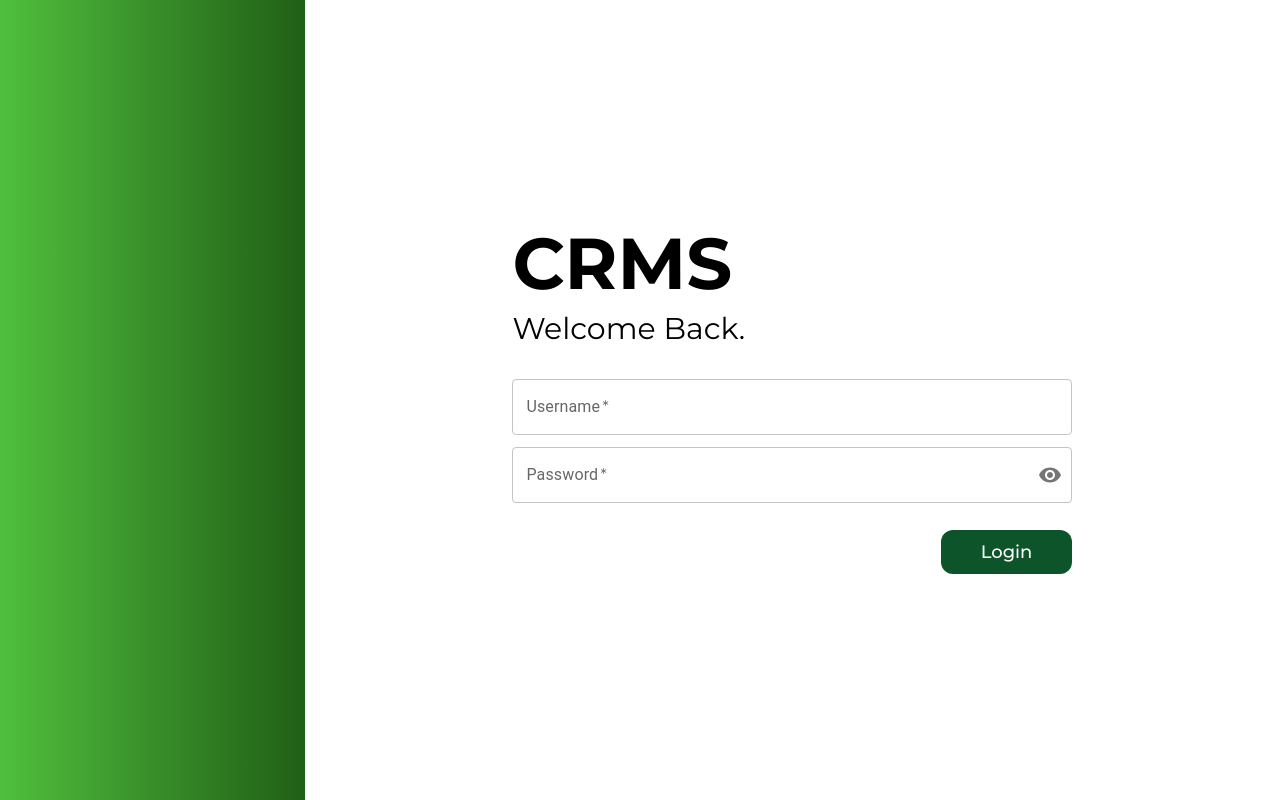
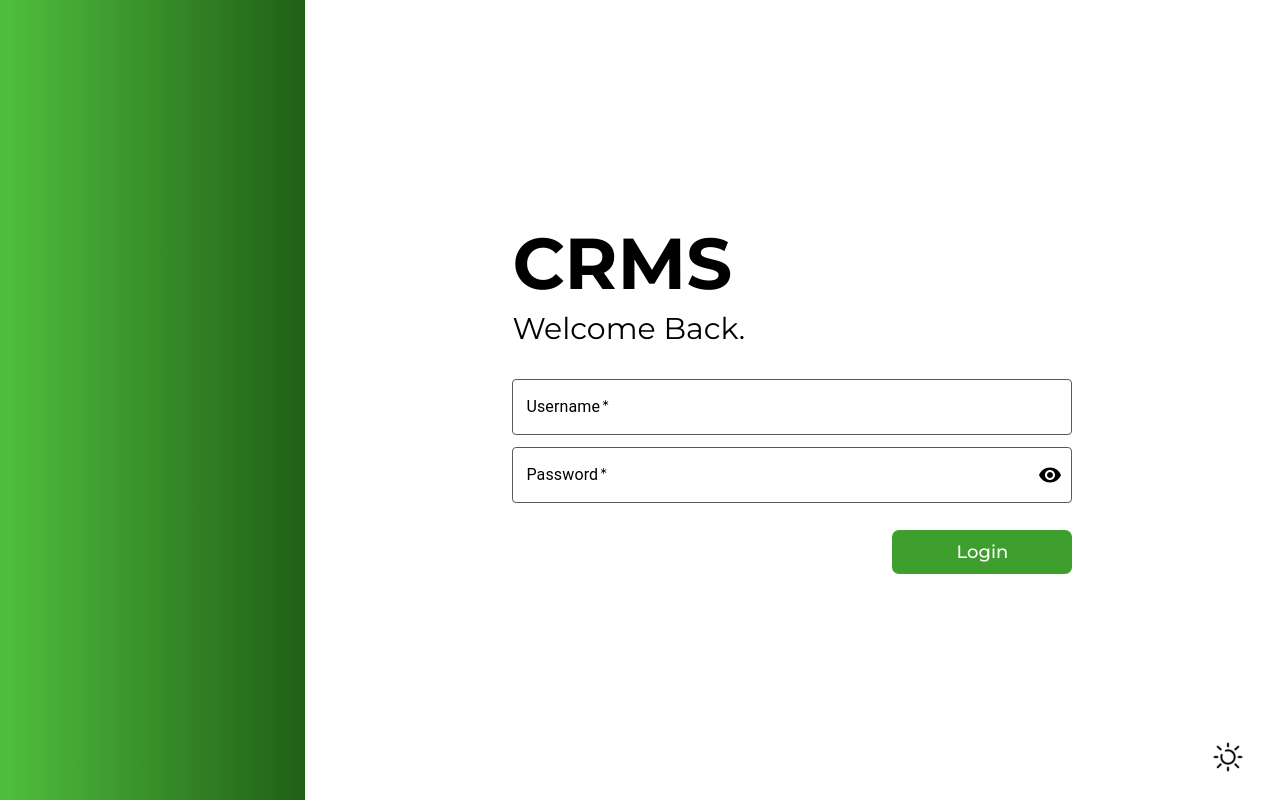
Before and after one commit to petaaar88/CRMS---Frontend, a React (Vite) app: page /login in a window 1280 px wide. Built offline with nearby package versions, Linux system fonts and the light colour scheme; no server answers.

Commit message:
Add theme color definition and implementation

```diff
--- a/src/components/Heading.jsx
+++ b/src/components/Heading.jsx
@@ -3,7 +3,7 @@ import UserBadge from './UserBadge'
 const Heading = ({title}) => {
   return (
     <div className='flex justify-between items-center mb-8 dark:bg-moja'>
-      <h1 className='text-4xl font-bold'>{title}</h1>
+      <h1 className='text-4xl font-bold text-black dark:text-warm-gray'>{title}</h1>
       <UserBadge/>
     </div>
   )
--- a/src/components/LoginForm.jsx
+++ b/src/components/LoginForm.jsx
@@ -1,10 +1,29 @@
 import { Visibility, VisibilityOff } from "@mui/icons-material";
 import { FormControl, FormHelperText, IconButton, InputAdornment, InputLabel, OutlinedInput, TextField } from "@mui/material"
-import { useState } from "react";
+import { useContext, useState } from "react";
 import { useAuth }  from '../contexts/AuthContext';
 import { useNavigate } from "react-router-dom";
+import { ThemeContext } from "../contexts/ThemeContext";
 
 const LoginForm = () => {
+
+  const COLORS = {
+    white: '#FFFFFF',
+    lightGray: '#F9F9F9',
+    darkGray: '#5A5A5A',
+    black: '#000000',
+    gray: '#F6F6F6',
+
+    darkGreen: '#252E2D',
+    darkerGreen: '#181F20',
+    forestGreen: '#244E39',
+    lightWhite: '#FFFFFF',
+    warmGray: '#BCB5B5',
+    lightGray: '#BEBEBE',
+    deepGreen: '#2D3736',
+  };
+
+  const {theme} = useContext(ThemeContext);
 
   const navigate  = useNavigate();
   const { handleLogin, isError } = useAuth();
@@ -33,7 +52,6 @@ const LoginForm = () => {
       setCredentials({username: null, password: null})
       navigate('/reports', {replace:true});
     }
-
   }
 
   const handleUsernameInput = (e) => setCredentials({...credentials, username: e.target.value});
@@ -42,37 +60,108 @@ const LoginForm = () => {
 
   return (
     <form method="POST" className="flex flex-col gap-y-3" onSubmit={handleSubmit}>
-      <TextField error={isError} required onChange={handleUsernameInput} className="lg:w-140 sm:w-100 w-83"  id="outlined-basic" label="Username" variant="outlined" helperText={isError ? "Invalid Username Or Password" : ""} />
-      <FormControl error={isError} required onChange={handlePasswordInput} className="lg:w-140 sm:w-100 w-83" variant="outlined" >
-       <InputLabel htmlFor="outlined-adornment-password">Password</InputLabel>
+      <TextField
+          error={isError}
+          required
+          onChange={handleUsernameInput}
+          className="lg:w-140 sm:w-100 w-83"
+          id="outlined-basic"
+          label="Username"
+          variant="outlined"
+          helperText={isError ? "Invalid Username Or Password" : ""}
+          sx={{
+            '& label': {
+              color: theme === "light" ? COLORS.black : COLORS.white,
+            },
+            '& label.Mui-focused': {
+              color: theme === "light" ? COLORS.black : COLORS.white,
+            },
+            '& .MuiOutlinedInput-root': {
+              backgroundColor: theme === "light" ? COLORS.white : COLORS.darkerGreen,
+              color: theme === "light" ? COLORS.black : COLORS.white,
+              '& input': {
+                color: theme === "light" ? COLORS.black : COLORS.white,
+              },
+              '& fieldset': {
+                borderColor: COLORS.darkGray,
+              },
+              '&:hover fieldset': {
+                borderColor: COLORS.lightGray,
+              },
+              '&.Mui-focused fieldset': {
+                borderColor: COLORS.lightGray,
+              },
+            },
+            '& .MuiFormHelperText-root': {
+              color: '#ff6b6b',
+            },
+          }}
+        />
+
+      <FormControl
+  error={isError}
+  required
+  onChange={handlePasswordInput}
+  className="lg:w-140 sm:w-100 w-83"
+  variant="outlined"
+>
+<InputLabel
+    htmlFor="outlined-adornment-password"
+    sx={{
+      color: theme === "light" ? COLORS.black : COLORS.white,
+      '&.Mui-focused': {
+        color: theme === "light" ? COLORS.black : COLORS.white,
+      },
+    }}
+  >
+    Password
+  </InputLabel>
+
   <OutlinedInput
-
     id="outlined-adornment-password"
     type={showPassword ? 'text' : 'password'}
+    label="Password"
     endAdornment={
-              <InputAdornment position="end" >
+      <InputAdornment position="end">
         <IconButton
-                  aria-label={
-                    showPassword ? 'hide the password' : 'display the password'
-                  }
+          aria-label={showPassword ? 'hide the password' : 'display the password'}
           onClick={handleClickShowPassword}
           onMouseDown={handleMouseDownPassword}
           onMouseUp={handleMouseUpPassword}
           edge="end"
+          sx={{
+            color: theme === "light" ? COLORS.black : COLORS.white,
+          }}
         >
           {showPassword ? <VisibilityOff /> : <Visibility />}
         </IconButton>
       </InputAdornment>
     }
-            label="Password"
-
+    sx={{
+      backgroundColor: theme === "light" ? COLORS.white : COLORS.darkerGreen,
+      color: theme === "light" ? COLORS.black : COLORS.white,
+      '& input': {
+        color: theme === "light" ? COLORS.black : COLORS.white,
+        caretColor: theme === "light" ? COLORS.black : COLORS.white,
+      },
+      '& .MuiOutlinedInput-notchedOutline': {
+        borderColor: COLORS.darkGray,
+      },
+      '&:hover .MuiOutlinedInput-notchedOutline': {
+        borderColor: COLORS.lightGray,
+      },
+      '&.Mui-focused .MuiOutlinedInput-notchedOutline': {
+        borderColor: COLORS.lightGray,
+      },
+    }}
   />
-      <FormHelperText>
-        {isError ? "Invalid Username Or Password" : ""}
+  <FormHelperText sx={{ color: '#ff6b6b' }}>
+    {isError ? 'Invalid Username Or Password' : ''}
   </FormHelperText>
 </FormControl>
+
       <div className="flex justify-end mt-3">
-        <button className="bg-green-900 text-white sm:w-auto w-full cursor-pointer px-10 py-2 rounded-xl text-lg font-medium">Login</button>
+        <button className="bg-button-light-green dark:bg-button-dark-green text-white sm:w-45 w-full cursor-pointer px-10 py-2 rounded-[7px] text-lg font-medium">Login</button>
       </div>
     </form>
   )
--- a/src/components/Menu.jsx
+++ b/src/components/Menu.jsx
@@ -1,26 +1,31 @@
 import { NavLink } from 'react-router-dom'
-import MenuButton from './MenuButton'
 import ThemeButton from './ThemeButton'
+import { ThemeContext } from '../contexts/ThemeContext'
+import { useContext } from 'react'
 
 const Menu = () => {
 
+  const MENU_BUTTON_ACTIVE_COLOR = {
+    light: "#50BF3D",
+    dark: "#5CF8AA"
+  }
+  const{theme} = useContext(ThemeContext);
   const navStyle = ({isActive}) =>{
       return {
-        color: isActive ?"blue" : "white",
-        borderRight: isActive ? "8px solid blue " : ""
+        color: isActive ? MENU_BUTTON_ACTIVE_COLOR[theme] : (theme === "dark" ? "#fff" : "#000"),
+        borderRight: isActive ? "8px solid " + MENU_BUTTON_ACTIVE_COLOR[theme] + "" : ""
       }
   }
 
   return (
-
-    <nav style={{background:"#252E2D", width:"300px"}} className="h-screen fixed">
+    <nav style={{width:"300px"}} className="h-screen fixed bg-white dark:bg-dark-green shadow-xl">
         <div className='h-full flex flex-col justify-between'>
           <div>
-            <h3 className="text-5xl text-white font-semibold text-center py-7">CRMS</h3>
+            <h3 className="text-5xl text-black dark:text-white font-semibold text-center py-7">CRMS</h3>
             <ul>
-              <li><NavLink style={navStyle} className={'block w-full text-center py-3 text-lg text-white cursor-pointer hover:bg-gray-700'} to={"/home"}>Home</NavLink></li>
-              <li><NavLink style={navStyle} className={'block w-full text-center py-3 text-lg text-white cursor-pointer hover:bg-gray-700'} to={"/reports"}>Reports</NavLink></li>
-              <li><NavLink style={navStyle} className={'block w-full text-center py-3 text-lg text-white cursor-pointer hover:bg-gray-700'} to={"/settings"}>Settings</NavLink></li>
+              <li><NavLink style={navStyle} className={'block w-full text-center py-3 text-lg text-black dark:text-white cursor-pointer hover:bg-light-gray text-black-500 dark:hover:bg-forest-green'} to={"/home"}>Home</NavLink></li>
+              <li><NavLink style={navStyle} className={'block w-full text-center py-3 text-lg text-black dark:text-white cursor-pointer hover:bg-light-gray text-black-500 dark:hover:bg-forest-green'} to={"/reports"}>Reports</NavLink></li>
+              <li><NavLink style={navStyle} className={'block w-full text-center py-3 text-lg text-black dark:text-white cursor-pointer hover:bg-light-gray text-black-500 dark:hover:bg-forest-green'} to={"/settings"}>Settings</NavLink></li>
             </ul>
           </div>
 
--- a/src/components/TableRow.jsx
+++ b/src/components/TableRow.jsx
@@ -2,7 +2,7 @@ const TableRow = ({ data = {} , color}) => {
     if (!Object.keys(data).length) return null;
 
     return (
-      <div className="flex justify-around bg-stone-700 px-5 py-3 rounded-xl text-white">
+      <div className="flex justify-around bg-gray dark:bg-dark-green px-5 py-3 rounded-xl text-black dark:text-white">
         {Object.entries(data).map(([, value]) => (
           <p>
             {value}
--- a/src/components/ThemeButton.jsx
+++ b/src/components/ThemeButton.jsx
@@ -10,7 +10,7 @@ const ThemeButton = () => {
 
   return (
     <button
-      className="cursor-pointer outline-0 border-0 rounded-lg p-1 hover:bg-emerald-400 dark:hover:bg-emerald-800"
+      className="cursor-pointer outline-0 border-0 rounded-lg p-1 hover:bg-gray dark:hover:bg-menu-button-dark"
       onClick={changeTheme}
     >
       <img
--- a/src/components/UserBadge.jsx
+++ b/src/components/UserBadge.jsx
@@ -2,11 +2,11 @@ import React from 'react'
 
 const UserBadge = () => {
   return (
-    <div className='flex items-center gap-x-3 bg-stone-700 px-5 py-3 rounded-xl'>
+    <div className='flex items-center gap-x-3 shadow-lg bg-light-gray dark:bg-dark-green px-5 py-3 rounded-lg'>
         <img src="https://static-00.iconduck.com/assets.00/a-letter-icon-2048x2048-ivt882vt.png" style={{width:"40px",height:"40px"}} alt="" />
         <div>
-            <p className='text-white font-semibold '>Username</p>
-            <p className='text-white font-light text-sm'>Role</p>
+            <p className='text-black dark:text-white font-semibold '>Username</p>
+            <p className='text-black dark:text-white font-light text-sm'>Role</p>
         </div>
     </div>
   )
--- a/src/layouts/MainLayout.jsx
+++ b/src/layouts/MainLayout.jsx
@@ -3,7 +3,7 @@ import Menu from "../components/Menu"
 
 const MainLayout = () => {
   return (
-    <div className="flex h-100">
+    <div className="flex h-full bg-white dark:bg-darker-green text-black dark:text-white">
         <Menu />
         <div style={{width:"100%",marginLeft:"300px"}} className="p-7">
             <Outlet/>
--- a/src/pages/LoginPage/LoginPage.jsx
+++ b/src/pages/LoginPage/LoginPage.jsx
@@ -28,12 +28,12 @@ const LoginPage = () => {
 
   return (
 
-    <div className="flex h-full ">
+    <div className="flex h-full bg-white dark:bg-dark-green text-black dark:text-white">
       {isMdBreakpoint &&
         <div  className={"w-100 " + ( theme === "dark" ? " dark-theme-gradient " : " light-theme-gradient ") }>
         </div>
       }
-        <div className="relative w-full flex  justify-center ">
+        <div className="relative w-full flex  justify-center">
           {!isSmBreakpoint && <div className="absolute mt-8">
             <ThemeButton/>
           </div> }
--- a/src/pages/ReportPage.jsx
+++ b/src/pages/ReportPage.jsx
@@ -5,7 +5,7 @@ import TableRow from "../components/TableRow"
 const ReportPage = () => {
   return (
     <div>
-        <Heading title={"Izvestaj"} />
+        <Heading title={"Partners & Reports"} />
         <p>Lorem ipsum dolor sit amet consectetur adipisicing elit. Odio perspiciatis hic exercitationem nihil voluptatibus? Animi porro quo laboriosam magni inventore, sequi at fugit, atque earum quisquam officia ab, iusto iure?</p>
         <NavLink to={"/login"} >Login</NavLink>
         <TableRow data={{"Ime": "Marko", "Prezime": "Markovic", "Grad": "Novi Sad"}}/>
```
Also changed, not shown: src/components/MenuButton.jsx (deleted, +0 -13 lines), src/global.css (+19 -2 lines), src/assets/moon.png, src/assets/sun.png. Lines whose indentation alone changed are shown as unchanged.
